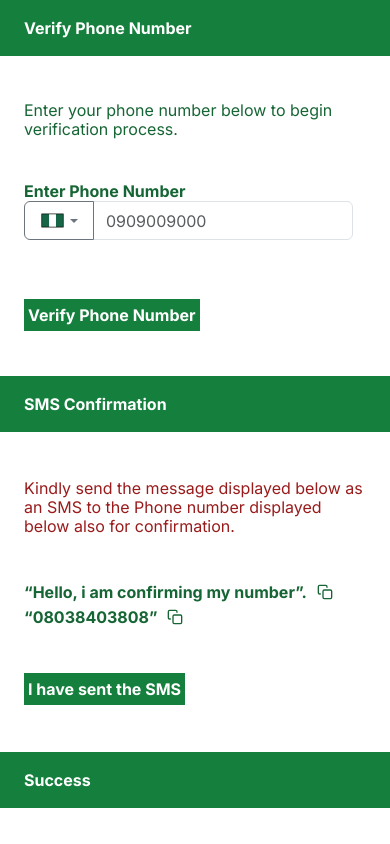
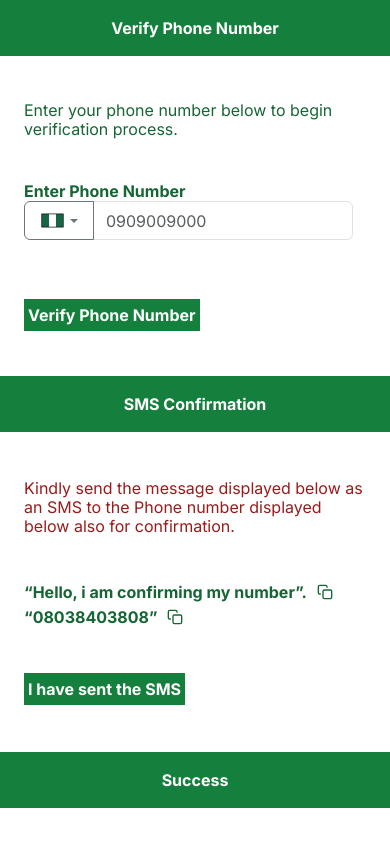
Before and after one commit to muky-albaneey/verification-pages, a Next.js app: page / in a window 390 px wide. Shown: the top 844 px of the page. Built offline with nearby package versions, Linux system fonts and the light colour scheme.

Commit message:
verified

```diff
--- a/app/globals.css
+++ b/app/globals.css
@@ -9,3 +9,9 @@
   justify-content: center;
   align-items: center;
 }
+
+@media all and (max-width:900px){
+  header p {
+    text-align: center;
+  }
+}
--- a/components/Sms.jsx
+++ b/components/Sms.jsx
@@ -3,8 +3,9 @@ import { FiCopy } from "react-icons/fi";
 const Sms = () => {
   return (
     <div className="w-full text-green-600 my-0 mx-auto lg:w-3/6 text-white flex justify-start flex-col">
-    <header className="bg-green-700 font-bold w-full h-14 flex flex-col justify-center items-start  p-4">
-      <p className="font-bold mt[-300px]">SMS Confirmation</p>
+    <header className="w-full bg-green-700 font-bold w-full h-14 flex flex-col justify-center items-start  p-4">
+      <p className=" w-full font-bold mt[-300px]">SMS Confirmation</p>
+
     </header>
     <main className="h-80 w-full flex justify-around flex-col items-start p-4">
       <h4 className="text-red-800">
--- a/components/Verification.jsx
+++ b/components/Verification.jsx
@@ -10,7 +10,7 @@ const Verification = () => {
   return (
     <div className="w-full text-green-600 my-0 mx-auto lg:w-3/6 text-white flex justify-start flex-col">
     <header className="bg-green-700 font-bold w-full h-14 flex flex-col justify-center items-start  p-4">
-      <p className="font-bold mt[-300px]">Verify Phone Number</p>
+      <p className="w-full font-bold mt[-300px]">Verify Phone Number</p>
     </header>
     <main className="h-80 w-full flex justify-around flex-col items-start p-4">
       <h4 className="text-green-800">Enter your phone number below to begin verification process.</h4>
--- a/components/Verified.tsx
+++ b/components/Verified.tsx
@@ -4,7 +4,7 @@ const Verified = () => {
     return (
       <div className="w-full text-green-600 my-0 mx-auto lg:w-3/6 text-white flex justify-center flex-col">
       <header className="bg-green-700 font-bold w-full h-14 flex flex-col justify-center items-start  p-4">
-        <p className="font-bold mt[-300px]">Success</p>
+        <p className=" w-full font-bold mt[-300px]">Success</p>
       </header>
       <main className="h-80 w-full flex justify-around flex-col items-center p-4">
         <h4 className="text-5xl text-green-700"><GiConfirmed /></h4>
```
